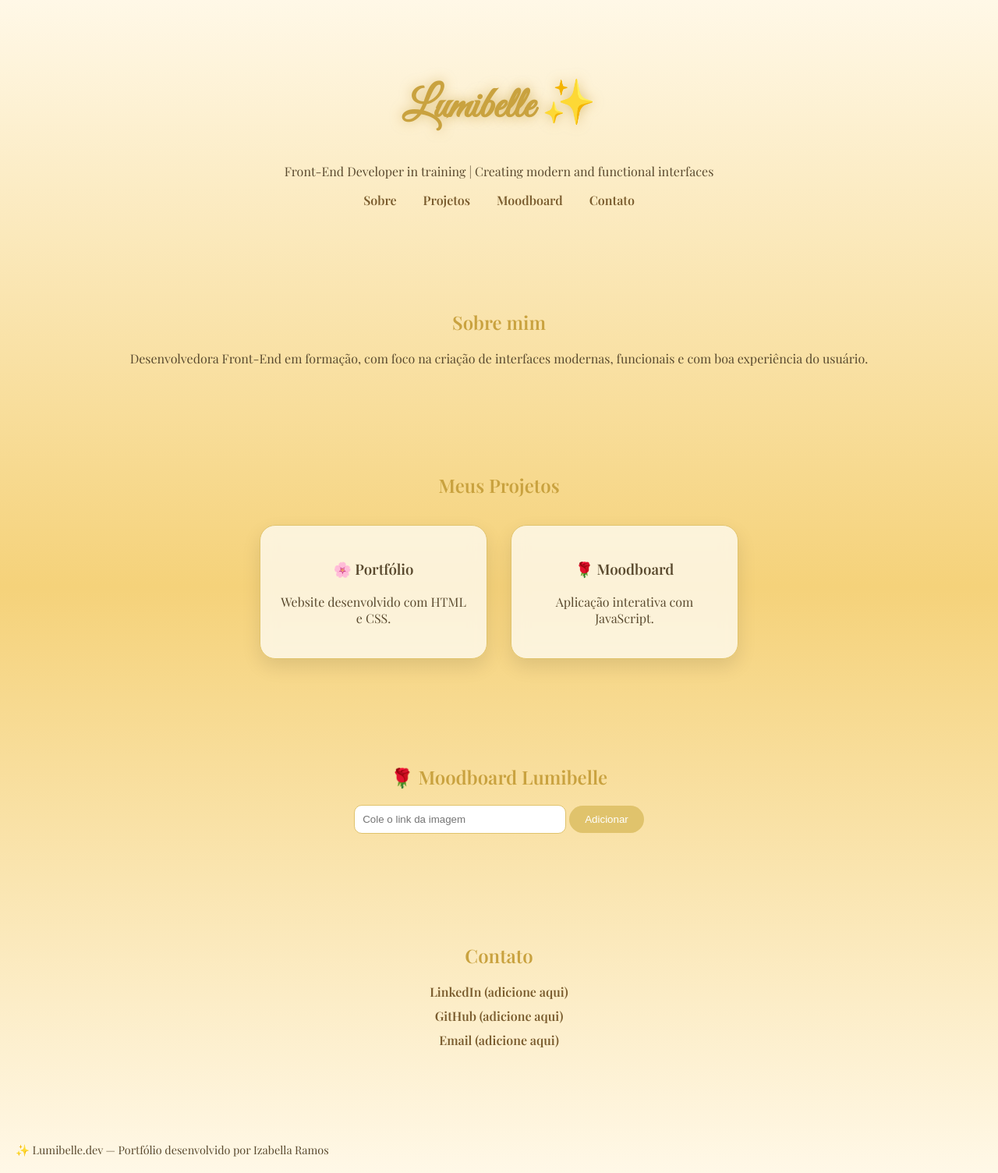
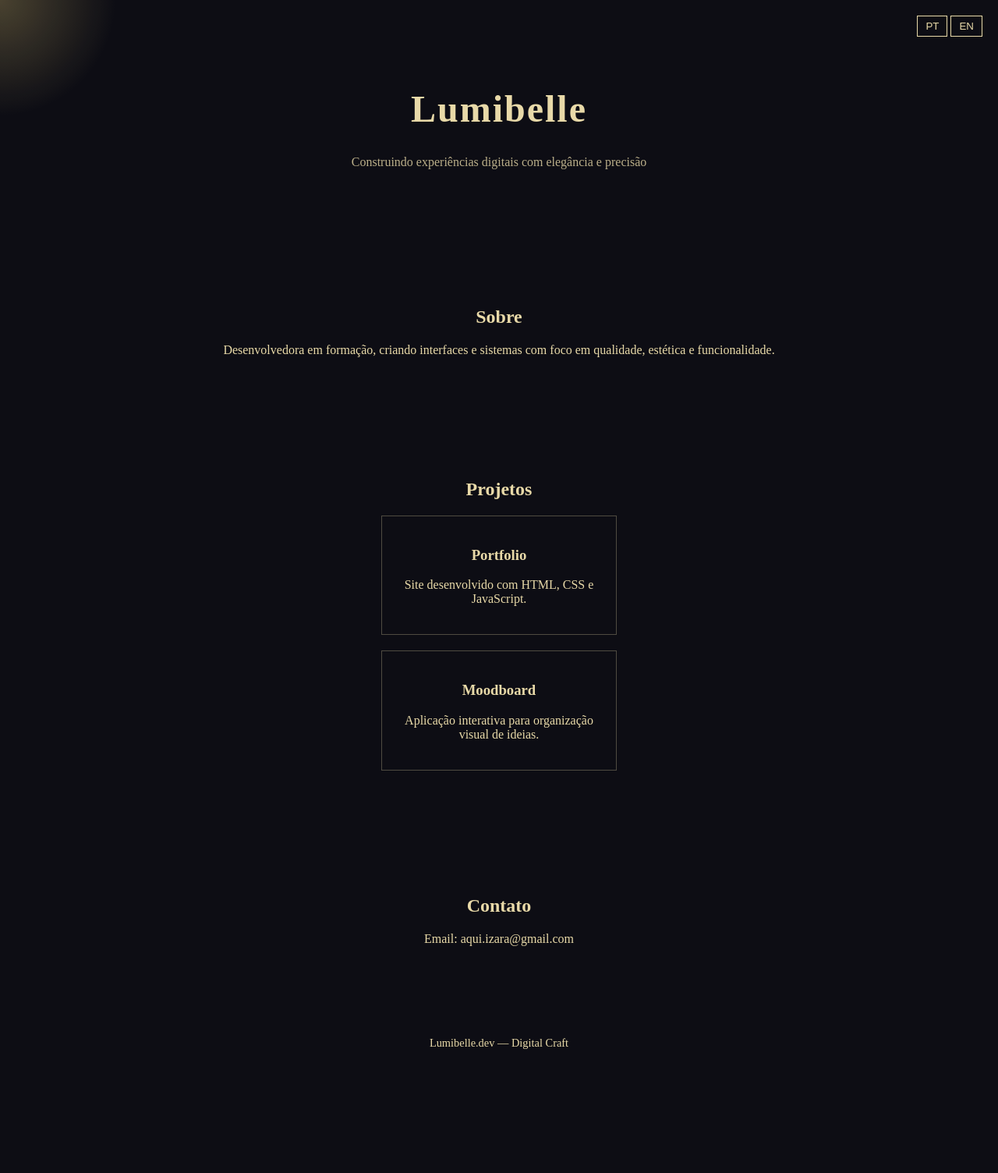
Before and after one commit to Lumibelle/lumibelle-portfolio, a plain HTML site: page index.html in a window 1280 px wide. Shown: the whole page at 78% size. After the commit the page ends 1386 px from the top, so only its background shows below. Drawn offline with nearby package versions, Linux system fonts and the light colour scheme.

Commit message:
Update index.html

```diff
--- a/index.html
+++ b/index.html
@@ -2,233 +2,157 @@
 <html lang="pt-br">
 <head>
 <meta charset="UTF-8">
-  <title>Lumibelle.dev</title>
-
-  <link href="https://fonts.googleapis.com/css2?family=Playfair+Display:wght@400;600&family=Great+Vibes&display=swap" rel="stylesheet">
+<title>Lumibelle</title>
 
 <style>
 body {
   margin: 0;
-      font-family: 'Playfair Display', serif;
-      background: linear-gradient(180deg, #fff8e7, #f5d27a, #fff8e7);
-      color: #5a4a2f;
+  font-family: serif;
+  background: #0d0d14;
+  color: #e8d9a8;
+  overflow-x: hidden;
 }
 
+/* 🕯️ EFEITO LUZ */
+.light {
+  position: fixed;
+  width: 300px;
+  height: 300px;
+  pointer-events: none;
+  background: radial-gradient(circle, rgba(255,223,120,0.25), transparent 70%);
+  transform: translate(-50%, -50%);
+  mix-blend-mode: screen;
+}
+
+/* HEADER */
 header {
   text-align: center;
-      padding: 60px 20px;
-      animation: fadeIn 1s ease;
+  padding: 80px 20px;
 }
 
 h1 {
-      font-family: 'Great Vibes', cursive;
-      font-size: 3.5rem;
-      color: #c9a23f;
-      text-shadow: 0 0 15px rgba(201,162,63,0.6);
+  font-size: 3rem;
+  letter-spacing: 2px;
 }
 
-    nav a {
-      margin: 0 15px;
-      text-decoration: none;
-      color: #7a5c2e;
-      font-weight: 600;
+.subtitle {
+  opacity: 0.8;
+}
+
+/* BOTÃO IDIOMA */
+.lang {
+  position: fixed;
+  top: 20px;
+  right: 20px;
+}
+
+button {
+  background: transparent;
+  border: 1px solid #e8d9a8;
+  color: #e8d9a8;
+  padding: 5px 10px;
+  cursor: pointer;
+}
+
+/* SEÇÕES */
+section {
+  padding: 60px 20px;
+  text-align: center;
+}
+
+.card {
+  border: 1px solid rgba(232,217,168,0.3);
+  margin: 20px auto;
+  padding: 20px;
+  width: 260px;
   transition: 0.3s;
 }
 
-    nav a:hover {
-      color: #c9a23f;
-    }
-
-    section {
-      padding: 50px 20px;
-      text-align: center;
-      animation: fadeIn 1s ease;
-    }
-
-    h2 {
-      color: #c9a23f;
-    }
-
-    /* ✨ CARDS MELHORADOS */
-    .projects {
-      display: flex;
-      justify-content: center;
-      flex-wrap: wrap;
-    }
-
-    .card {
-      background: rgba(255,255,255,0.7);
-      backdrop-filter: blur(10px);
-      margin: 15px;
-      padding: 25px;
-      border-radius: 20px;
-      width: 240px;
-      box-shadow: 0 10px 25px rgba(0,0,0,0.1);
-      transition: 0.4s;
-      border: 1px solid #e0c36c;
-      position: relative;
-      overflow: hidden;
-    }
-
 .card:hover {
-      transform: translateY(-10px) scale(1.03);
-    }
-
-    /* 💡 efeito de luz no card */
-    .card::before {
-      content: "";
-      position: absolute;
-      width: 200%;
-      height: 200%;
-      background: radial-gradient(circle, rgba(255,255,255,0.4), transparent);
-      top: -50%;
-      left: -50%;
-      opacity: 0;
-      transition: 0.4s;
-    }
-
-    .card:hover::before {
-      opacity: 1;
-    }
-
-    button {
-      padding: 10px 20px;
-      border: none;
-      border-radius: 20px;
-      background: #e0c36c;
-      color: white;
-      cursor: pointer;
-      transition: 0.3s;
-    }
-
-    button:hover {
-      background: #c9a23f;
+  background: rgba(255,255,255,0.05);
   transform: scale(1.05);
 }
 
-    input {
-      padding: 10px;
-      width: 250px;
-      border-radius: 10px;
-      border: 1px solid #e0c36c;
-    }
-
-    .grid {
-      margin-top: 20px;
-      display: flex;
-      flex-wrap: wrap;
-      justify-content: center;
-    }
-
-    img {
-      width: 140px;
-      margin: 10px;
-      border-radius: 15px;
-      transition: 0.3s;
-      border: 2px solid #e0c36c;
-    }
-
-    img:hover {
-      transform: scale(1.1);
-    }
-
-    /* 💼 CONTATO */
-    .contact a {
-      display: block;
-      margin: 10px;
-      color: #7a5c2e;
-      text-decoration: none;
-      font-weight: 600;
-    }
-
+/* FOOTER */
 footer {
-      margin-top: 40px;
-      padding: 20px;
+  text-align: center;
+  padding: 40px;
   font-size: 0.9rem;
 }
-
-    @keyframes fadeIn {
-      from {
-        opacity: 0;
-        transform: translateY(20px);
-      }
-      to {
-        opacity: 1;
-        transform: translateY(0);
-      }
-    }
-
 </style>
 </head>
 
 <body>
 
+<div class="light" id="light"></div>
+
+<div class="lang">
+  <button onclick="setLang('pt')">PT</button>
+  <button onclick="setLang('en')">EN</button>
+</div>
+
 <header>
-  <h1>Lumibelle ✨</h1>
-  <p>Front-End Developer in training | Creating modern and functional interfaces</p>
-
-  <nav>
-    <a href="#sobre">Sobre</a>
-    <a href="#projetos">Projetos</a>
-    <a href="#moodboard">Moodboard</a>
-    <a href="#contato">Contato</a>
-  </nav>
+  <h1>Lumibelle</h1>
+  <p class="subtitle" id="subtitle">Construindo experiências digitais com elegância e precisão</p>
 </header>
 
-<section id="sobre">
-  <h2>Sobre mim</h2>
-  <p>
-    Desenvolvedora Front-End em formação, com foco na criação de interfaces modernas, funcionais e com boa experiência do usuário.
+<section>
+  <h2 id="aboutTitle">Sobre</h2>
+  <p id="aboutText">
+    Desenvolvedora em formação, criando interfaces e sistemas com foco em qualidade, estética e funcionalidade.
   </p>
 </section>
 
-<section id="projetos">
-  <h2>Meus Projetos</h2>
+<section>
+  <h2 id="projectTitle">Projetos</h2>
 
-  <div class="projects">
   <div class="card">
-      <h3>🌸 Portfólio</h3>
-      <p>Website desenvolvido com HTML e CSS.</p>
+    <h3>Portfolio</h3>
+    <p id="proj1">Site desenvolvido com HTML, CSS e JavaScript.</p>
   </div>
 
   <div class="card">
-      <h3>🌹 Moodboard</h3>
-      <p>Aplicação interativa com JavaScript.</p>
-    </div>
+    <h3>Moodboard</h3>
+    <p id="proj2">Aplicação interativa para organização visual de ideias.</p>
   </div>
 </section>
 
-<section id="moodboard">
-  <h2>🌹 Moodboard Lumibelle</h2>
-
-  <input type="text" id="imgUrl" placeholder="Cole o link da imagem">
-  <button onclick="addImage()">Adicionar</button>
-
-  <div class="grid" id="grid"></div>
-</section>
-
-<section id="contato">
-  <h2>Contato</h2>
-
-  <div class="contact">
-    <a href="#">LinkedIn (adicione aqui)</a>
-    <a href="#">GitHub (adicione aqui)</a>
-    <a href="#">Email (adicione aqui)</a>
-  </div>
+<section>
+  <h2 id="contactTitle">Contato</h2>
+  <p>Email: aqui.izara@gmail.com</p>
 </section>
 
 <footer>
-  ✨ Lumibelle.dev — Portfólio desenvolvido por Izabella Ramos
+  Lumibelle.dev — Digital Craft
 </footer>
 
 <script>
-  function addImage() {
-    let url = document.getElementById("imgUrl").value;
+/* LUZ SEGUINDO MOUSE */
+document.addEventListener("mousemove", (e) => {
+  const light = document.getElementById("light");
+  light.style.left = e.pageX + "px";
+  light.style.top = e.pageY + "px";
+});
 
-    let img = document.createElement("img");
-    img.src = url;
-
-    document.getElementById("grid").appendChild(img);
+/* TROCA DE IDIOMA */
+function setLang(lang) {
+  if(lang === "en") {
+    document.getElementById("subtitle").innerText = "Building digital experiences with elegance and precision";
+    document.getElementById("aboutTitle").innerText = "About";
+    document.getElementById("aboutText").innerText = "Developer in training, creating interfaces and systems focused on quality, aesthetics and functionality.";
+    document.getElementById("projectTitle").innerText = "Projects";
+    document.getElementById("proj1").innerText = "Website built with HTML, CSS and JavaScript.";
+    document.getElementById("proj2").innerText = "Interactive application for visual idea organization.";
+    document.getElementById("contactTitle").innerText = "Contact";
+  } else {
+    document.getElementById("subtitle").innerText = "Construindo experiências digitais com elegância e precisão";
+    document.getElementById("aboutTitle").innerText = "Sobre";
+    document.getElementById("aboutText").innerText = "Desenvolvedora em formação, criando interfaces e sistemas com foco em qualidade, estética e funcionalidade.";
+    document.getElementById("projectTitle").innerText = "Projetos";
+    document.getElementById("proj1").innerText = "Site desenvolvido com HTML, CSS e JavaScript.";
+    document.getElementById("proj2").innerText = "Aplicação interativa para organização visual de ideias.";
+    document.getElementById("contactTitle").innerText = "Contato";
+  }
 }
 </script>
 
```
Lines whose indentation alone changed are shown as unchanged.
